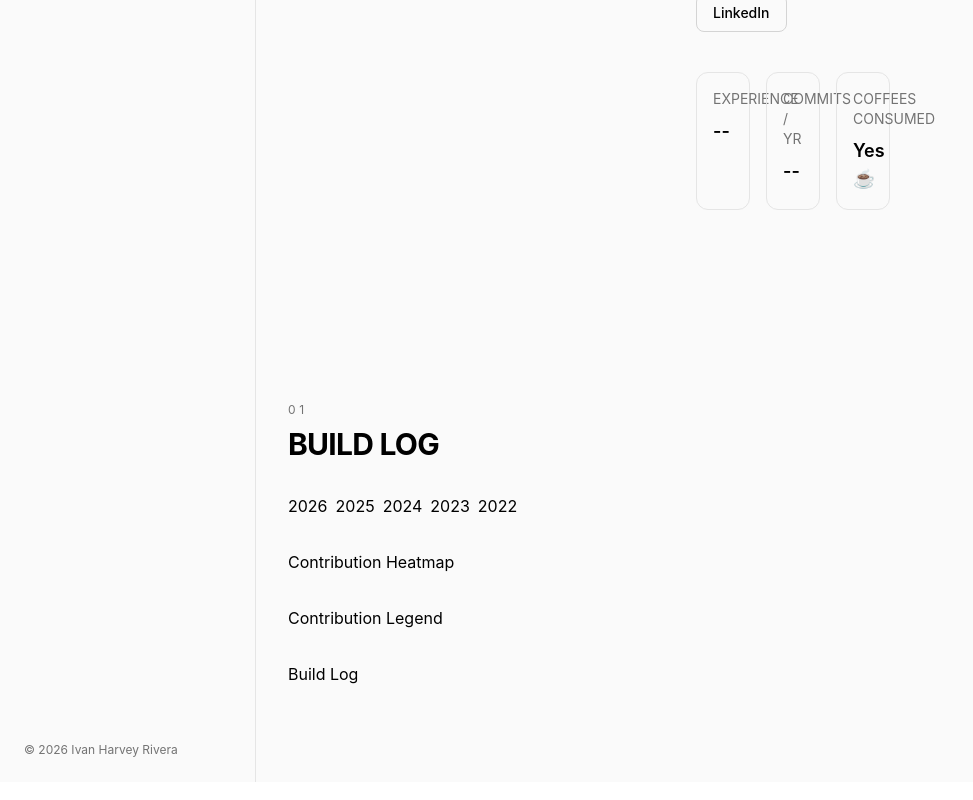
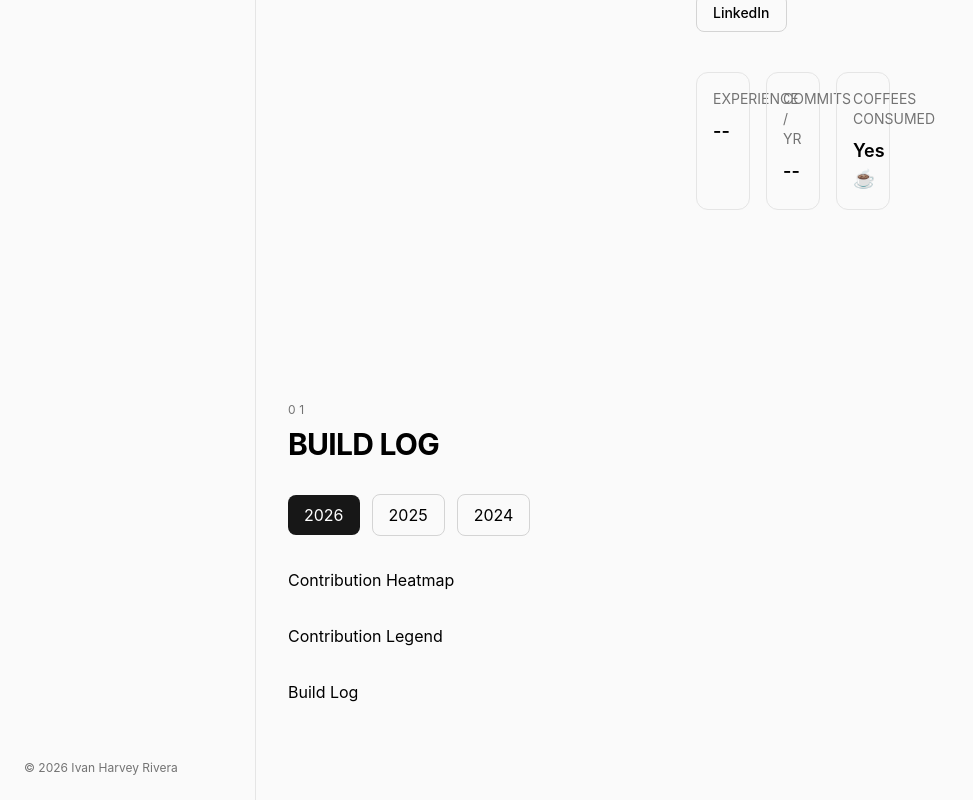
Before and after one commit to The-Young-Swag/Portfolio_DevStudio, a React (Vite) app: page / in a window 1280 px wide. Shown: the part 636-1436 px from the top of the page, without its empty margins (0-973 px from the left). Built offline with nearby package versions, Linux system fonts and the light colour scheme.

Commit message:
feat(github): add interactive year selector

```diff
--- a/src/components/github/YearSelector.tsx
+++ b/src/components/github/YearSelector.tsx
@@ -1,18 +1,25 @@
+import { useState } from "react";
+
+const years = [2026, 2025, 2024];
+
 export function YearSelector() {
+    const [selectedYear, setSelectedYear] = useState(2026);
+
     return (
-        <div className = "flex gap-2">
-
-            <button>2026</button>
-
-            <button>2025</button>
-
-            <button>2024</button>
-
-            <button>2023</button>
-
-            <button>2022</button>
-
+        <div className="flex items-center gap-3">
+            {years.map((year) => (
+                <button
+                    key={year}
+                    onClick={() => setSelectedYear(year)}
+                    className={
+                        selectedYear === year
+                            ? "rounded-lg bg-neutral-900 px-4 py-2 text-white"
+                            : "rounded-lg border border-neutral-300 px-4 py-2"
+                    }
+                >
+                    {year}
+                </button>
+            ))}
         </div>
-
     );
 }
```
